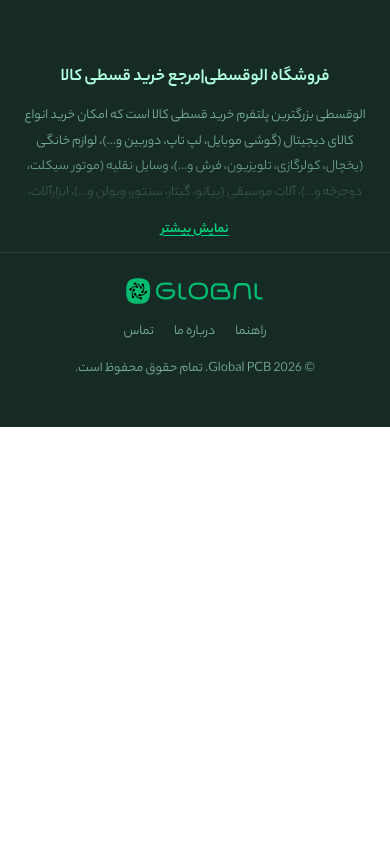
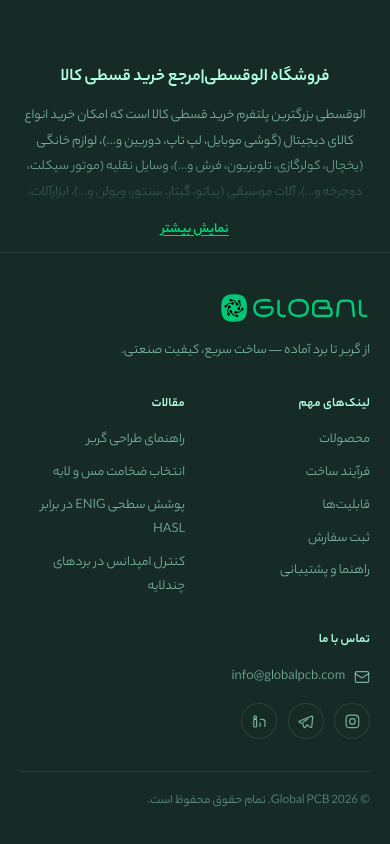
Before and after one commit to mehrad-mz/pcb_frontend, a Next.js app: page / in a window 390 px wide. Shown: the part 6410-7254 px from the top of the page. Before the commit the page ends 6837 px from the top, so only its background shows below. Built offline with nearby package versions, Linux system fonts and the light colour scheme.

Commit message:
new footer

```diff
--- a/app/landing.css
+++ b/app/landing.css
@@ -985,42 +985,165 @@ body {
 }
 
 .landing-footer {
-  padding: 0 clamp(1.25rem, 4vw, 4rem) 3rem;
+  padding: clamp(2.5rem, 6vw, 3.5rem) clamp(1.25rem, 4vw, 4rem) 0;
   border-top: 1px solid var(--landing-border);
 }
 
 .landing-footer-inner {
+  display: grid;
+  grid-template-columns: minmax(0, 1.15fr) minmax(0, 1fr) minmax(0, 0.85fr);
+  gap: clamp(2rem, 5vw, 3.5rem);
+  max-width: 1100px;
+  margin: 0 auto;
+  padding-bottom: clamp(2rem, 4vw, 2.75rem);
+}
+
+.landing-footer-brand {
+  display: flex;
+  flex-direction: column;
+  align-items: flex-start;
+  gap: 1rem;
+}
+
+.landing-footer-logo-link {
+  display: inline-flex;
+  text-decoration: none;
+  transition: opacity 0.2s var(--landing-ease);
+}
+
+.landing-footer-logo-link:hover {
+  opacity: 0.88;
+}
+
+.landing-footer-logo {
+  height: 30px;
+  max-width: min(168px, 42vw);
+  opacity: 0.92;
+}
+
+.landing-footer-tagline {
+  margin: 0;
+  max-width: 22rem;
+  color: var(--landing-muted);
+  font-size: 0.875rem;
+  line-height: 1.75;
+}
+
+.landing-footer-col {
+  display: flex;
+  flex-direction: column;
+  gap: 1.5rem;
+}
+
+.landing-footer-col[aria-label] {
+  display: grid;
+  grid-template-columns: repeat(2, minmax(0, 1fr));
+  gap: 1.5rem clamp(1.25rem, 3vw, 2rem);
+}
+
+.landing-footer-group {
+  display: flex;
+  flex-direction: column;
+  gap: 0.85rem;
+}
+
+.landing-footer-heading {
+  margin: 0;
+  color: var(--landing-text);
+  font-family: var(--landing-font-display);
+  font-size: 0.8125rem;
+  font-weight: 600;
+  letter-spacing: 0.02em;
+}
+
+.landing-footer-list {
+  list-style: none;
+  margin: 0;
+  padding: 0;
+  display: flex;
+  flex-direction: column;
+  gap: 0.55rem;
+}
+
+.landing-footer-list a {
+  color: var(--landing-muted);
+  font-size: 0.875rem;
+  line-height: 1.5;
+  text-decoration: none;
+  transition: color 0.2s var(--landing-ease);
+}
+
+.landing-footer-list a:hover {
+  color: var(--landing-text);
+}
+
+.landing-footer-contact {
+  display: flex;
+  flex-direction: column;
+  gap: 1rem;
+}
+
+.landing-footer-email {
+  display: inline-flex;
+  align-items: center;
+  gap: 0.55rem;
+  width: fit-content;
+  color: var(--landing-muted);
+  font-size: 0.875rem;
+  text-decoration: none;
+  transition: color 0.2s var(--landing-ease);
+}
+
+.landing-footer-email:hover {
+  color: var(--landing-accent);
+}
+
+.landing-footer-socials {
   display: flex;
   flex-wrap: wrap;
+  gap: 0.65rem;
+}
+
+.landing-footer-social {
+  display: inline-flex;
   align-items: center;
   justify-content: center;
-  gap: 1rem 2rem;
-  padding-top: 1.5rem;
-  color: var(--landing-muted);
-  font-size: 0.875rem;
+  width: 2.25rem;
+  height: 2.25rem;
+  border-radius: 999px;
+  border: 1px solid var(--landing-border);
+  color: var(--landing-muted);
+  text-decoration: none;
+  background: rgba(var(--brand-dark-rgb), 0.35);
+  transition:
+    color 0.2s var(--landing-ease),
+    border-color 0.2s var(--landing-ease),
+    background 0.2s var(--landing-ease);
+}
+
+.landing-footer-social:hover {
+  color: var(--landing-accent);
+  border-color: rgba(var(--brand-accent-rgb), 0.35);
+  background: rgba(var(--brand-accent-rgb), 0.08);
+}
+
+.landing-footer-social svg {
+  width: 1.05rem;
+  height: 1.05rem;
+}
+
+.landing-footer-bottom {
+  max-width: 1100px;
+  margin: 0 auto;
+  padding: 1.25rem 0 2rem;
+  border-top: 1px solid var(--landing-border);
+}
+
+.landing-footer-bottom p {
+  margin: 0;
+  color: rgba(var(--brand-mint-rgb), 0.45);
+  font-size: 0.8125rem;
   text-align: center;
-}
-
-.landing-footer-links {
-  display: flex;
-  flex-wrap: wrap;
-  justify-content: center;
-  gap: 1.25rem;
-  width: 100%;
-}
-
-.landing-footer-copy {
-  width: 100%;
-  margin: 0;
-}
-
-.landing-footer-links a {
-  color: var(--landing-muted);
-  text-decoration: none;
-}
-
-.landing-footer-links a:hover {
-  color: var(--landing-text);
 }
 
 /* ─── SEO footer content ───────────────────────── */
@@ -1303,8 +1426,17 @@ body {
     min-height: 260px;
   }
 
-  .landing-footer-links {
-    width: 100%;
+  .landing-footer-inner {
+    grid-template-columns: 1fr;
+    gap: 2rem;
+  }
+
+  .landing-footer-col[aria-label] {
+    grid-template-columns: 1fr 1fr;
+  }
+
+  .landing-footer-bottom p {
+    text-align: start;
   }
 
   .landing-seo-clip:not(.is-expanded) .landing-seo-content {
--- /dev/null
+++ b/components/landing/LandingFooter.tsx
@@ -0,0 +1,105 @@
+import Link from "next/link";
+import { Mail } from "lucide-react";
+import {
+  FOOTER_ARTICLES,
+  FOOTER_CONTACT,
+  FOOTER_IMPORTANT_LINKS,
+  FOOTER_SOCIALS,
+} from "@/lib/landing-data";
+
+function FooterSocialIcon({ id }: { id: string }) {
+  switch (id) {
+    case "instagram":
+      return (
+        <svg viewBox="0 0 24 24" fill="none" stroke="currentColor" strokeWidth="1.75" aria-hidden="true">
+          <rect x="3" y="3" width="18" height="18" rx="5" />
+          <circle cx="12" cy="12" r="4" />
+          <circle cx="17.5" cy="6.5" r="0.75" fill="currentColor" stroke="none" />
+        </svg>
+      );
+    case "telegram":
+      return (
+        <svg viewBox="0 0 24 24" fill="none" stroke="currentColor" strokeWidth="1.75" aria-hidden="true">
+          <path d="M21.5 4.5 3.5 11.5c-.9.35-.88 1.65.03 1.97l4.56 1.5 1.74 5.28c.28.86 1.45 1.02 1.96.28l2.5-3.6 4.7 3.47c.77.57 1.86.14 2.04-.84L22.5 6c.18-1.02-.74-1.86-1.5-1.5Z" />
+          <path d="M8.2 13.2 15.8 8.5" />
+        </svg>
+      );
+    case "linkedin":
+      return (
+        <svg viewBox="0 0 24 24" fill="none" stroke="currentColor" strokeWidth="1.75" aria-hidden="true">
+          <rect x="4" y="9" width="4" height="11" rx="1" />
+          <circle cx="6" cy="6" r="2" />
+          <path d="M13 9h3.5a3.5 3.5 0 0 1 3.5 3.5V20" />
+          <path d="M13 13.5V20" />
+        </svg>
+      );
+    default:
+      return null;
+  }
+}
+
+export default function LandingFooter() {
+  const year = new Date().getFullYear();
+
+  return (
+    <footer className="landing-footer">
+      <div className="landing-footer-inner">
+        <div className="landing-footer-brand">
+          <Link href="/" className="landing-footer-logo-link" aria-label="Global PCB">
+            <img src="/logo.svg" alt="" className="landing-brand-logo landing-footer-logo" />
+          </Link>
+          <p className="landing-footer-tagline">{FOOTER_CONTACT.tagline}</p>
+        </div>
+
+        <nav className="landing-footer-col" aria-label="لینک‌های مهم و مقالات">
+          <div className="landing-footer-group">
+            <h3 className="landing-footer-heading">لینک‌های مهم</h3>
+            <ul className="landing-footer-list">
+              {FOOTER_IMPORTANT_LINKS.map((link) => (
+                <li key={link.label}>
+                  <a href={link.href}>{link.label}</a>
+                </li>
+              ))}
+            </ul>
+          </div>
+          <div className="landing-footer-group">
+            <h3 className="landing-footer-heading">مقالات</h3>
+            <ul className="landing-footer-list">
+              {FOOTER_ARTICLES.map((link) => (
+                <li key={link.label}>
+                  <a href={link.href}>{link.label}</a>
+                </li>
+              ))}
+            </ul>
+          </div>
+        </nav>
+
+        <div className="landing-footer-col landing-footer-contact">
+          <h3 className="landing-footer-heading">تماس با ما</h3>
+          <a href={`mailto:${FOOTER_CONTACT.email}`} className="landing-footer-email">
+            <Mail size={16} strokeWidth={1.75} aria-hidden="true" />
+            <span>{FOOTER_CONTACT.email}</span>
+          </a>
+          <div className="landing-footer-socials" aria-label="شبکه‌های اجتماعی">
+            {FOOTER_SOCIALS.map((social) => (
+              <a
+                key={social.id}
+                href={social.href}
+                className="landing-footer-social"
+                target="_blank"
+                rel="noopener noreferrer"
+                aria-label={social.label}
+              >
+                <FooterSocialIcon id={social.id} />
+              </a>
+            ))}
+          </div>
+        </div>
+      </div>
+
+      <div className="landing-footer-bottom">
+        <p>&copy; {year} Global PCB. تمام حقوق محفوظ است.</p>
+      </div>
+    </footer>
+  );
+}
--- a/components/landing/LandingPage.tsx
+++ b/components/landing/LandingPage.tsx
@@ -5,6 +5,7 @@ import { useCallback, useEffect, useRef, useState } from "react";
 import LandingLink from "./LandingLink";
 import LandingProductsShowcase from "./LandingProductsShowcase";
 import LandingSceneLoader from "./LandingSceneLoader";
+import LandingFooter from "./LandingFooter";
 import LandingSeoContent from "./LandingSeoContent";
 import LandingSiteStats from "./LandingSiteStats";
 import { useLandingScroll } from "./useLandingScroll";
@@ -174,17 +175,7 @@ export default function LandingPage() {
 
           <LandingSeoContent />
 
-          <footer className="landing-footer">
-            <div className="landing-footer-inner">
-              <img src="/logo.svg" alt="" className="landing-brand-logo landing-brand-logo-sm" aria-hidden="true" />
-              <div className="landing-footer-links">
-                <a href={APP_ROUTES.help}>راهنما</a>
-                <a href={APP_ROUTES.help}>درباره ما</a>
-                <a href={APP_ROUTES.help}>تماس</a>
-              </div>
-              <p className="landing-footer-copy">&copy; {new Date().getFullYear()} Global PCB. تمام حقوق محفوظ است.</p>
-            </div>
-          </footer>
+          <LandingFooter />
         </main>
           </>
         ) : null}
--- a/lib/landing-data.ts
+++ b/lib/landing-data.ts
@@ -73,6 +73,43 @@ export const NAV_LINKS = [
   { href: "#capabilities", label: "قابلیت‌ها" },
 ] as const;
 
+export type FooterLink = {
+  href: string;
+  label: string;
+};
+
+export const FOOTER_IMPORTANT_LINKS: FooterLink[] = [
+  { href: "#products", label: "محصولات" },
+  { href: "#process", label: "فرآیند ساخت" },
+  { href: "#capabilities", label: "قابلیت‌ها" },
+  { href: APP_ROUTES.newOrder, label: "ثبت سفارش" },
+  { href: APP_ROUTES.help, label: "راهنما و پشتیبانی" },
+];
+
+export const FOOTER_ARTICLES: FooterLink[] = [
+  { href: APP_ROUTES.help, label: "راهنمای طراحی گربر" },
+  { href: APP_ROUTES.help, label: "انتخاب ضخامت مس و لایه" },
+  { href: APP_ROUTES.help, label: "پوشش سطحی ENIG در برابر HASL" },
+  { href: APP_ROUTES.help, label: "کنترل امپدانس در بردهای چندلایه" },
+];
+
+export type FooterSocial = {
+  id: string;
+  href: string;
+  label: string;
+};
+
+export const FOOTER_CONTACT = {
+  email: "info@globalpcb.com",
+  tagline: "از گربر تا برد آماده — ساخت سریع، کیفیت صنعتی.",
+} as const;
+
+export const FOOTER_SOCIALS: FooterSocial[] = [
+  { id: "instagram", href: "https://instagram.com", label: "اینستاگرام" },
+  { id: "telegram", href: "https://t.me", label: "تلگرام" },
+  { id: "linkedin", href: "https://linkedin.com", label: "لینکدین" },
+];
+
 export type ProductSummary = {
   id: string;
   title: string;
```
Also changed, not shown: 1 other file (tests, documents, lock files or other folders).
